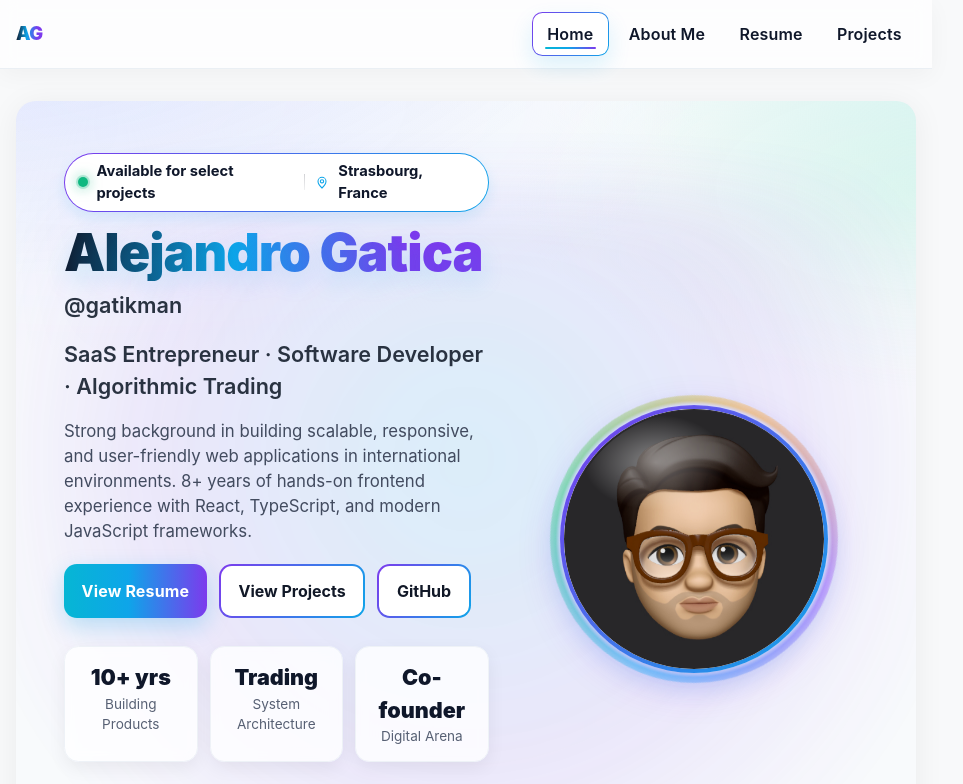
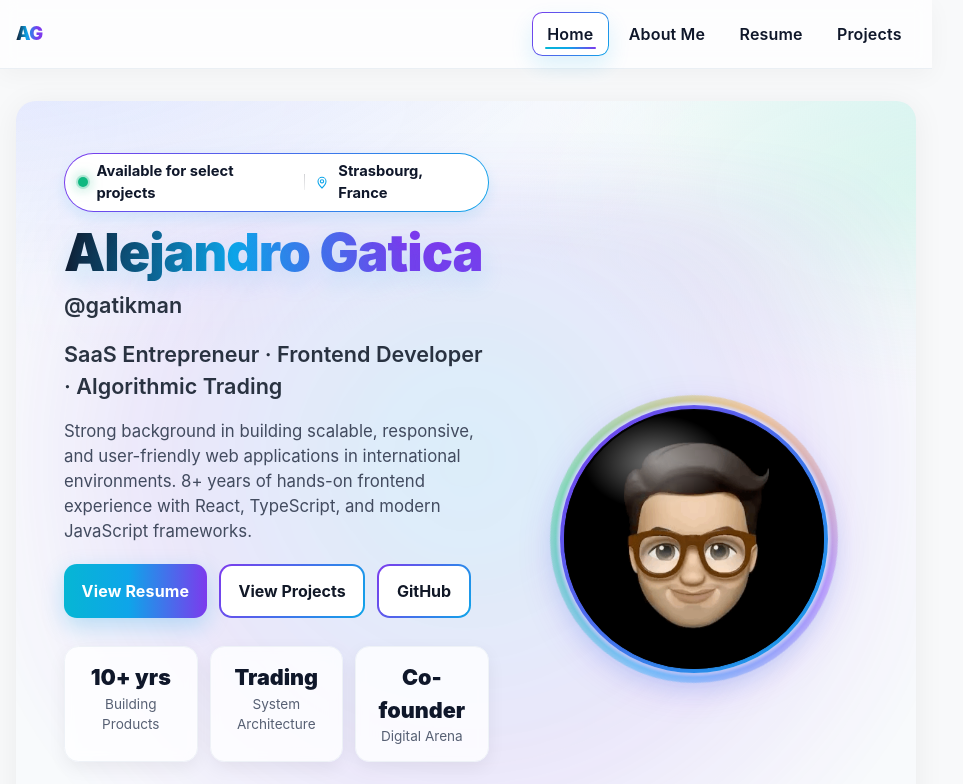
Before and after one commit to gatikman/gatikman.github.io, a React (Vite) app: page / in a window 1280 px wide. Shown: the top 784 px of the page, without its empty margins (0-963 px from the left). Built offline with nearby package versions, Linux system fonts and the light colour scheme; the HTML template or start-up script is replaced by a standard one.

Commit message:
feat: Update homepage photo with gif

```diff
--- a/src/components/Home.jsx
+++ b/src/components/Home.jsx
@@ -2,7 +2,7 @@ import styled, { keyframes } from 'styled-components';
 import { Link } from 'react-router-dom';
 
 // Use the real photo placed in /public/images/photo.png
-const PROFILE_PHOTO = '/images/photo.png';
+const PROFILE_PHOTO = '/images/memoji.GIF';
 
 const float = keyframes`
   0% { transform: translateY(0px); }
@@ -126,13 +126,14 @@ const PhotoFrame = styled.div`
 `;
 
 const Photo = styled.img`
+  max-width: 100%;
   width: 100%;
   height: 100%;
   border-radius: 50%;
   object-fit: cover;
+  object-position: center 12px;
   display: block;
-  background: #fff;
-  box-shadow: inset 0 0 0 1px rgba(255,255,255,0.7);
+  background: #000;
 `;
 
 const Eyebrow = styled.span`
@@ -328,7 +329,7 @@ export default function Home() {
         </Eyebrow>
         <Name id="home-heading">Alejandro Gatica</Name>
         <Tagline>@gatikman</Tagline>
-        <Tagline>SaaS Entrepreneur · Software Developer · Algorithmic Trading</Tagline>
+        <Tagline>SaaS Entrepreneur · Frontend Developer · Algorithmic Trading</Tagline>
         <Profile>
           Strong background in building scalable, responsive,
           and user-friendly web applications in international environments.
@@ -378,7 +379,7 @@ export default function Home() {
         <PhotoFrame aria-hidden="true">
           <Photo
             src={PROFILE_PHOTO}
-            alt="Alejandro Gatica professional portrait"
+            alt="Gatikman memoji"
             loading="lazy"
             onError={e => { e.currentTarget.style.visibility = 'hidden'; }}
           />
```
Also changed, not shown: public/images/memoji.GIF (added).
